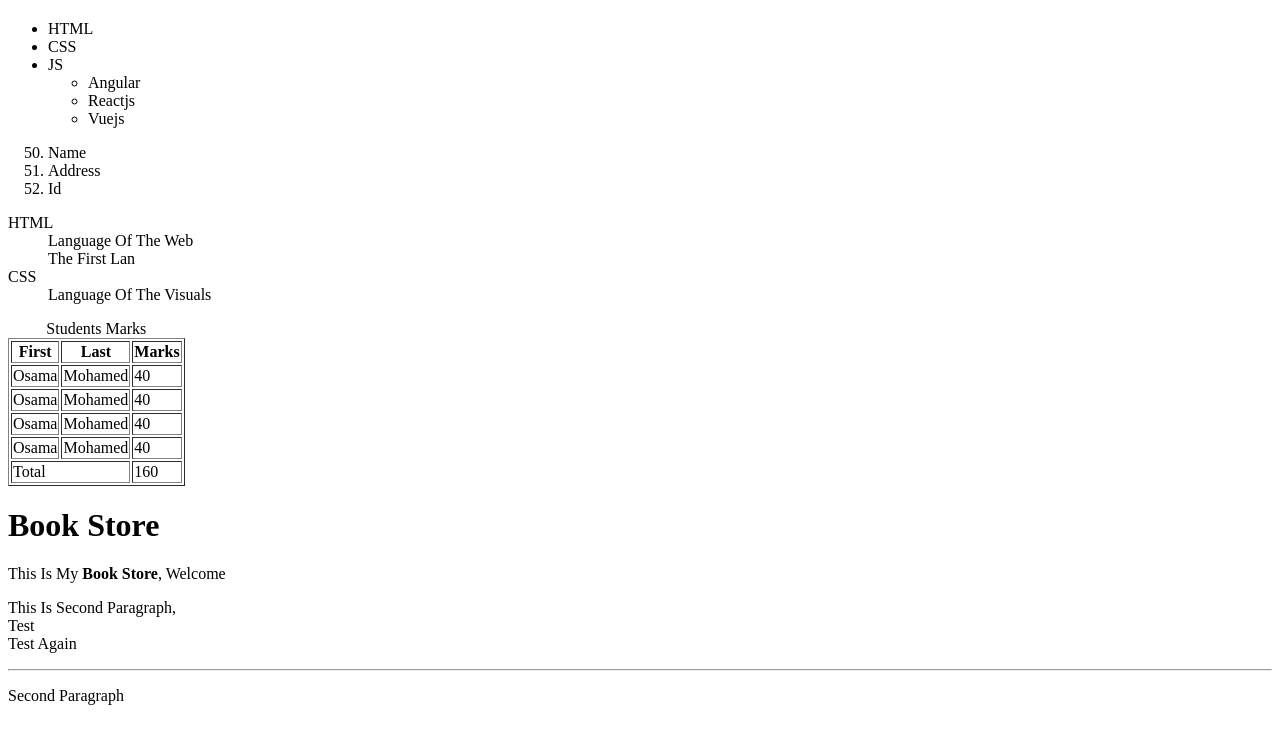
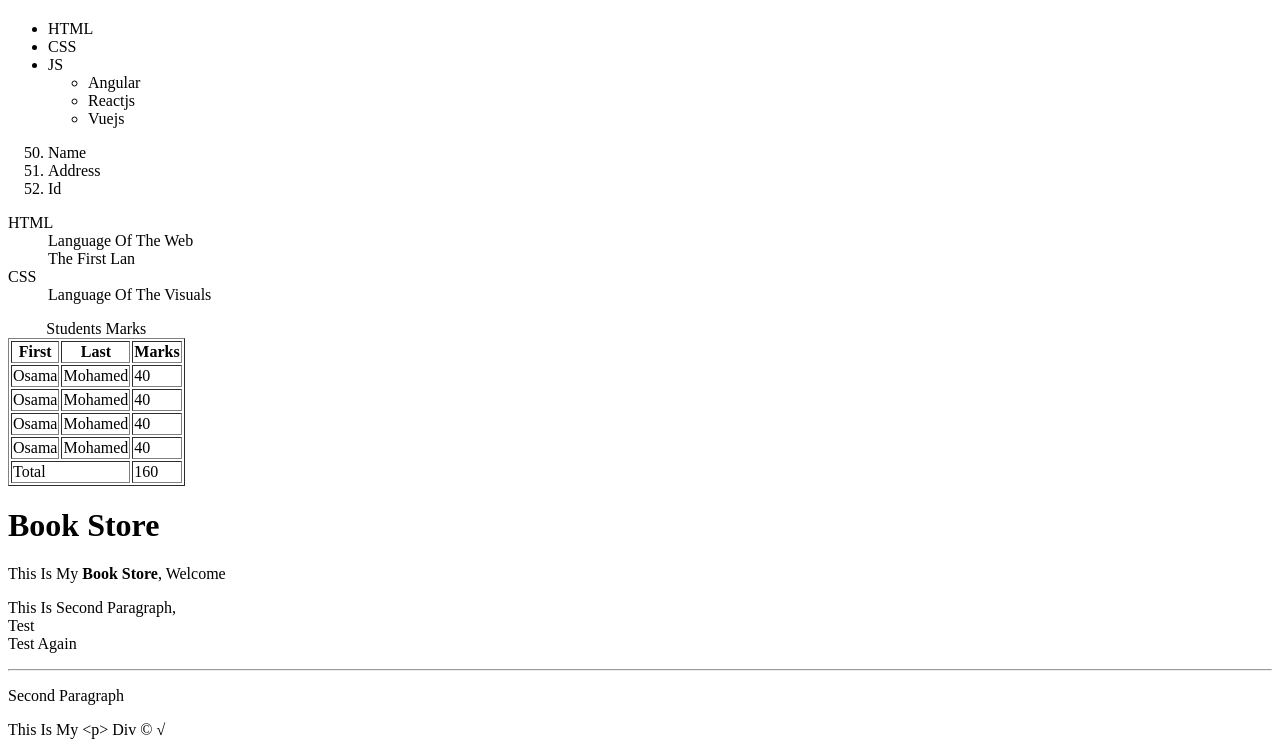
Before and after one commit to ahmadjz/web-desgin, a plain HTML site: page index.html in a window 1280 px wide. Shown: the part 1317-2064 px from the top of the page. Before the commit the page ends 2038 px from the top, so only its background shows below. Drawn offline with Linux system fonts and the light colour scheme.

Commit message:
Update index.html

```diff
--- a/index.html
+++ b/index.html
@@ -116,5 +116,6 @@
     <p>This Is Second Paragraph, <br />Test <br />Test Again</p>
     <hr />
     <p>Second Paragraph</p>
+    <div>This Is My &lt;p&gt; Div &copy; &radic;</div>
   </body>
 </html>
```
